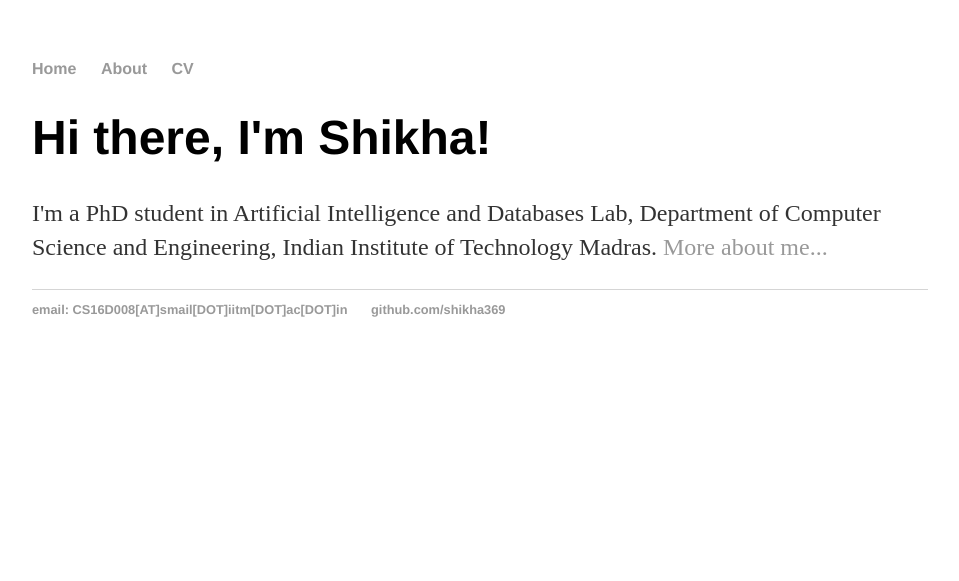
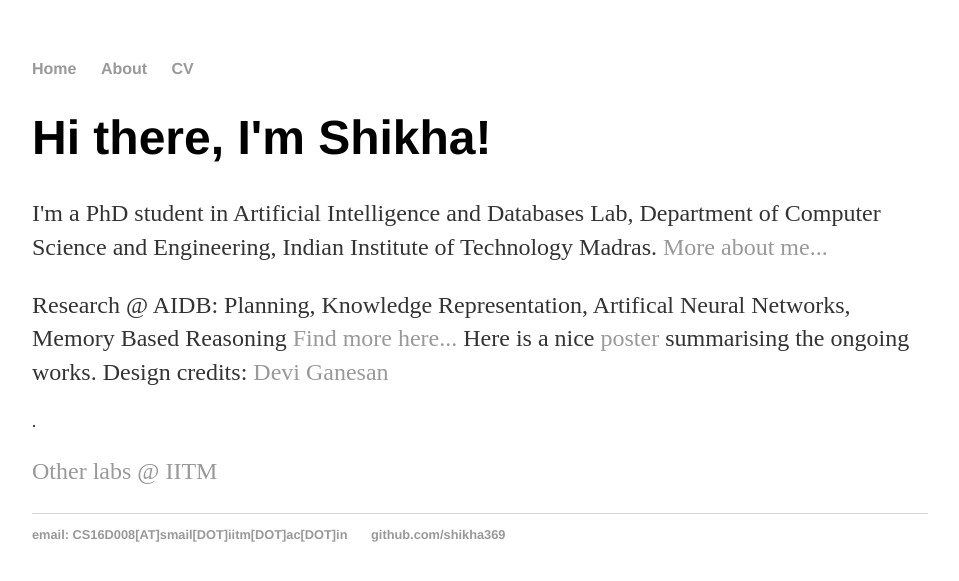
Before and after one commit to shikha369/shikha369.github.io, a Jekyll site: the page built from index.html, in a window 1280 px wide. Shown: the top 581 px of the page, without its empty margins (160-1119 px from the left). Built offline with Jekyll 4.4.1, drawn with Linux system fonts in a browser that asks for light colours.

Commit message:
updated index with poster

```diff
--- a/index.html
+++ b/index.html
@@ -7,4 +7,8 @@ title: Shikha Singh
   background-size: cover;>
         <h1>Hi there, I'm Shikha!</h1>
 	<p>I'm a PhD student in Artificial Intelligence and Databases Lab, Department of Computer Science and Engineering, Indian Institute of Technology Madras. <a href="/about">More about me...</a></p>
+	<p> Research @ AIDB: Planning, Knowledge Representation, Artifical Neural Networks, Memory Based Reasoning <a href="https://www.cse.iitm.ac.in/lab_details.php?arg=MQ=="> Find more here...</a>
+	Here is a nice <a href="/images/poster.pdf">poster</a> summarising the ongoing works. Design credits: <a href="http://www.cse.iitm.ac.in/~gdevi/">Devi Ganesan</a></p>.
+	</p>
+	<p> <a href="https://www.cse.iitm.ac.in/labs.php">Other labs @ IITM</a></p>
 </div><!-- /.blurb -->
```
